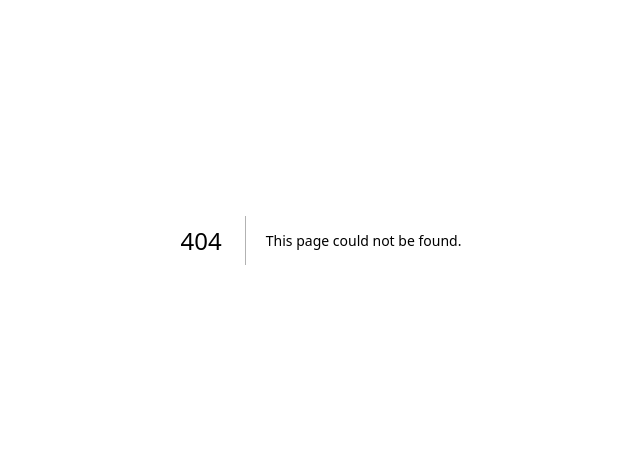
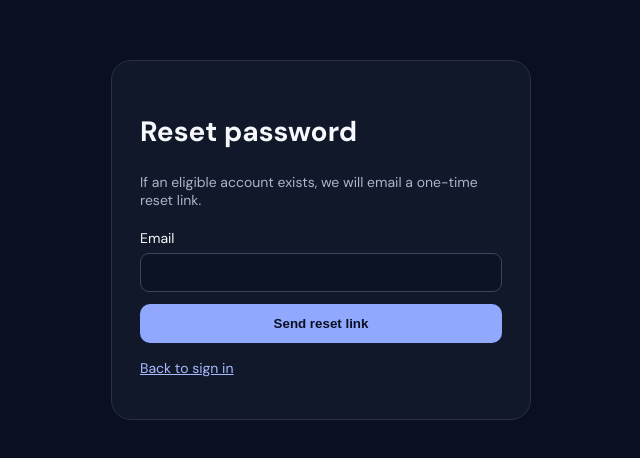
Before and after one commit to uzair594-prog/ai-agent-for-crypto-signals, a Next.js app: page /forgot-password in a window 1280 px wide. Before the commit this address had no page. Shown: the part 160-618 px from the top of the page, without its empty margins (319-959 px from the left). Built offline with nearby package versions, Linux system fonts and the light colour scheme.

Commit message:
feat(auth): add password reset request page

```diff
--- /dev/null
+++ b/src/app/forgot-password/page.tsx
@@ -0,0 +1,44 @@
+"use client";
+
+import { useState } from "react";
+
+export default function ForgotPasswordPage() {
+  const [email, setEmail] = useState("");
+  const [message, setMessage] = useState("");
+  const [busy, setBusy] = useState(false);
+
+  async function submit(event: React.FormEvent<HTMLFormElement>) {
+    event.preventDefault();
+    setBusy(true);
+    setMessage("");
+    try {
+      const response = await fetch("/api/auth/password-reset", {
+        method: "POST",
+        headers: { "content-type": "application/json" },
+        body: JSON.stringify({ action: "request", email }),
+      });
+      const body = await response.json();
+      setMessage(response.ok ? body.message : (body.error ?? "Unable to request a reset."));
+    } catch {
+      setMessage("Password reset is temporarily unavailable.");
+    } finally {
+      setBusy(false);
+    }
+  }
+
+  return <main style={{ minHeight: "100vh", display: "grid", placeItems: "center", padding: 24, background: "#0b1020", color: "#f7f8fc" }}>
+    <section style={{ width: "100%", maxWidth: 420, border: "1px solid #293149", borderRadius: 20, padding: 28, background: "#11182a" }}>
+      <h1 style={{ fontSize: 28 }}>Reset password</h1>
+      <p style={{ color: "#aab4ca", fontSize: 14 }}>If an eligible account exists, we will email a one-time reset link.</p>
+      <form onSubmit={submit} style={{ display: "grid", gap: 12, marginTop: 20 }}>
+        <label style={{ display: "grid", gap: 6 }}>Email<input required type="email" value={email} onChange={(e) => setEmail(e.target.value)} style={inputStyle} /></label>
+        {message && <p role="status" style={{ color: "#aab4ca", fontSize: 13 }}>{message}</p>}
+        <button disabled={busy} type="submit" style={buttonStyle}>{busy ? "Sending…" : "Send reset link"}</button>
+      </form>
+      <p style={{ marginTop: 16 }}><a href="/login" style={{ color: "#a9bbff" }}>Back to sign in</a></p>
+    </section>
+  </main>;
+}
+
+const inputStyle: React.CSSProperties = { width: "100%", boxSizing: "border-box", padding: 11, borderRadius: 9, border: "1px solid #3a4560", background: "#0c1323", color: "#f7f8fc" };
+const buttonStyle: React.CSSProperties = { padding: 12, border: 0, borderRadius: 10, background: "#91a8ff", color: "#0b1020", fontWeight: 700 };
```
